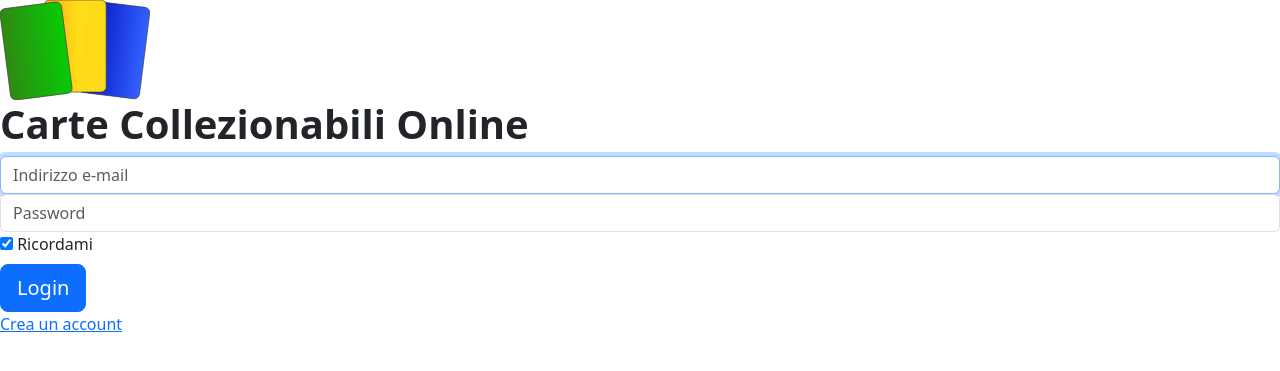
After one commit to SabTeo/CCO, a PHP site: page /Login/index.php in a window 1280 px wide. The commit adds this page. Shown: the top 371 px of the page. Run offline with PHP 8.4, Linux system fonts and the light colour scheme.

```diff
--- /dev/null
+++ b/Login/index.php
@@ -0,0 +1,40 @@
+<!DOCTYPE html>
+<html>
+    <head>
+        <title>Carte Collezionabili Online</title>
+        <meta charset="utf-8"/>
+        <meta name="viewport" content="width=device-width, initial-scale=1"/>
+        <link rel="apple-touch-icon" sizes="180x180" href="Icon/apple-touch-icon.png">
+        <link rel="icon" type="image/png" sizes="32x32" href="Icon/favicon-32x32.png">
+        <link rel="icon" type="image/png" sizes="16x16" href="Icon/favicon-16x16.png">
+        <link rel="stylesheet" href="main.css"/>
+        <link rel="stylesheet" href="index.css"/>
+        <link rel="stylesheet" href="bootstrap/css/bootstrap.css"/>
+        <script type="application/javascript" src="./bootstrap/js/bootstrap.min.js">
+        </script>
+    </head>
+    <body>
+        <div class="col">
+            <img class="logo" src="Assets/cards.svg" width="150" height="100">
+            <h1 class="celem title"><b>Carte Collezionabili Online</b></h1>
+
+            <form name="myForm" class="celem" action="login.php" method="POST"
+                class="form-signin m-auto" onsubmit="alertRmb()">
+                <input type="email" placeholder="Indirizzo e-mail" name="inputEmail"
+                    class="form-control" required autofocus
+                    value= <?php if(isset($_COOKIE['email'])){echo $_COOKIE['email'];};?>>
+                <input type="password" placeholder="Password" name="inputPassword"
+                    class="form-control" required
+                    value=<?php if(isset($_COOKIE['password'])){echo $_COOKIE['password'];};?>>
+                <div id="divRemember" class="checkbox mb-2">
+                <input type="checkbox" name="remember" id="rmb"
+                    checked=<?php if(isset($_COOKIE['remember'])){echo "checked";};?>>
+                <label for="rmb">Ricordami</label>
+                </div>
+                <a class="celem btn btn-primary btn-lg gradientbutton"type="submit">Login</a><br>
+            </form>
+
+            <a class="celem" href="Registrazione/main.html">Crea un account</a>
+        </div>
+    </body>
+</html>
```
Also changed, not shown: Login/login.php (+4 -3 lines), dbConnection.php (added, +17 -0 lines), schema.txt (+6 -1 lines), store.php (renamed from store.html, +14 -9 lines).
